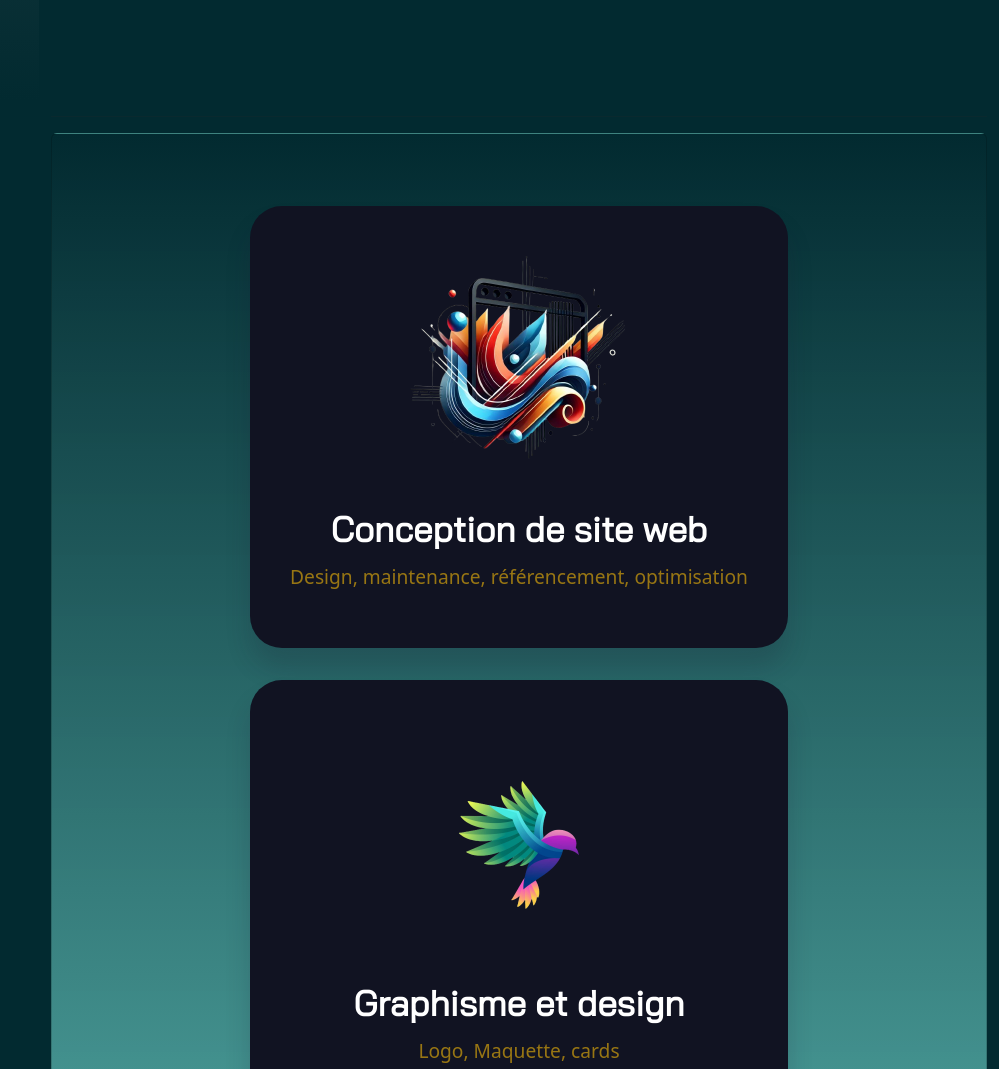
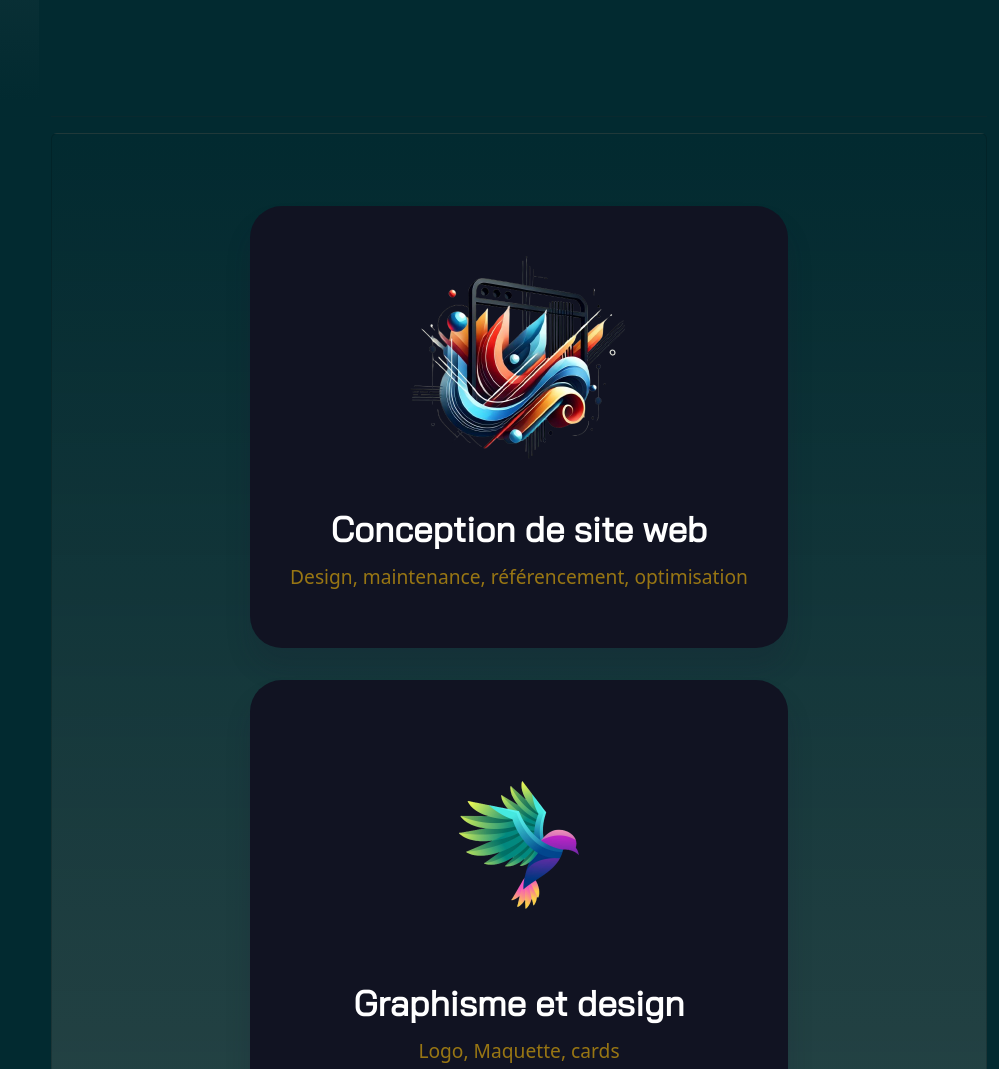
Before and after one commit to Pa-fnl/paf, a website: page Open-folioV1.html in a window 1280 px wide. Shown: the part 700-1769 px from the top of the page, without its empty margins (281-1280 px from the left). Drawn offline with nearby package versions, Linux system fonts and the light colour scheme; grey boxes are pictures that could not be loaded; a web font is replaced by a local one.

Commit message:
ajout boostrap + node

```diff
--- a/css/style.css
+++ b/css/style.css
@@ -11,10 +11,10 @@ img {
   --sidebar-width: 300px; /* Épaisseur initiale de la barre */
   --shape-gradient: linear-gradient(
     90deg,
-    hsl(146, 63%, 47%),
-    hsl(57, 81%, 60%)
+    hsl(0, 0%, 100%),
+    hsl(167, 78%, 11%)
   );
-  --body-gradient: linear-gradient(180deg, #022a30, hsla(174, 79%, 72%, 0.59));
+  --body-gradient: linear-gradient(180deg, #022a30, hsla(174, 14%, 30%, 0.59));
   --container-color: hsl(235, 32%, 10%);
 }
 
--- /dev/null
+++ b/sass/test.scss
@@ -0,0 +1,10 @@
+@import "../node_modules/bootstrap/scss/bootstrap.scss";
+@import "../node_modules/bootstrap-icons/font/bootstrap-icons.css";
+.navbar {
+  display: flex;
+
+  &__link {
+    color: #242424;
+    text-decoration: none;
+  }
+}
```
Also changed, not shown: package.json (added, +17 -0 lines), css/test.css (added), css/test.min.css (added), 1 other file.
